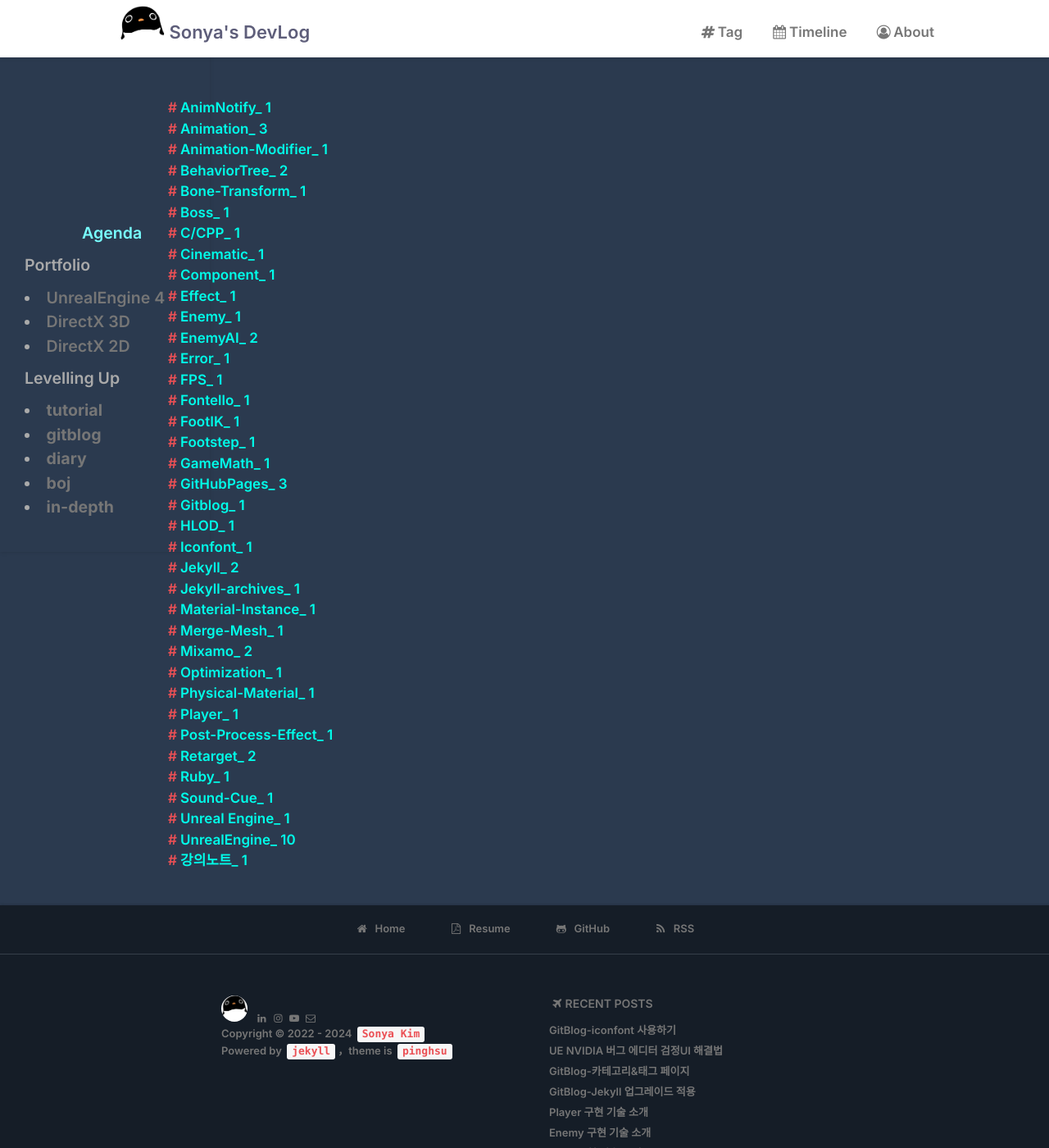
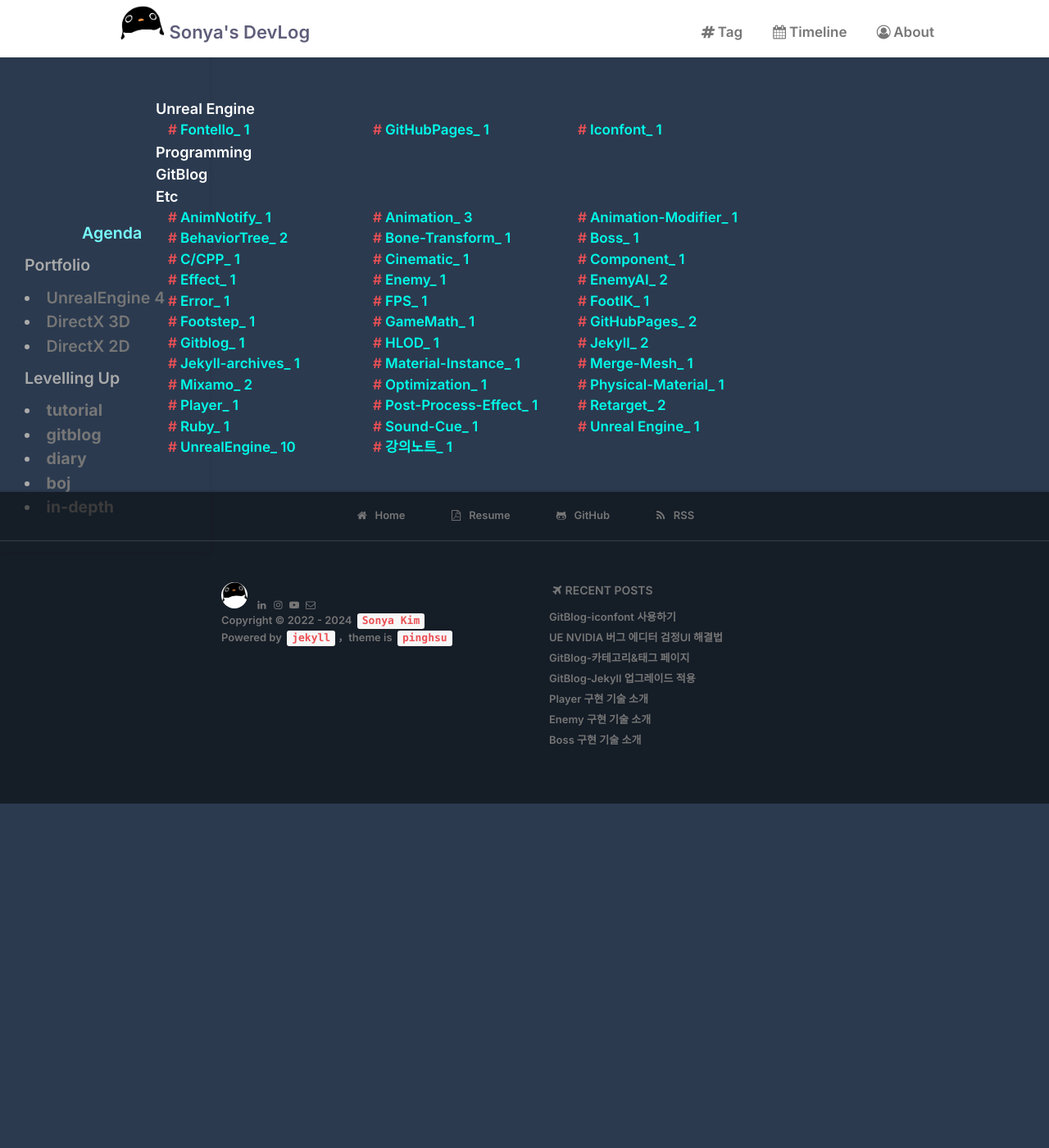
Before and after one commit to ssonsonya/ssonsonya.github.io, a Jekyll site: the page built from tags.html, in a window 1280 px wide and 1400 px high. Shown: the whole window at 82% size. Built offline with Jekyll 4.4.1, drawn with Linux system fonts in a browser that asks for light colours; nearby versions of some CDN libraries; some web fonts are replaced; comment, search, counter and statistics services are not loaded.

Commit message:
[ Archives ] tags listed in grid

```diff
--- a/tags.html
+++ b/tags.html
@@ -4,14 +4,16 @@
 {% assign sortedtags = site.tags | sort %}
 
 <div class="main-content archive-page clearfix">
-    <div class="category-item">
-        <div class="post-lists">
+    <span style="color: #fff; font-size: 1.5em;">Unreal Engine</span>
+    <div class="tag-lists">
         {% for tag in sortedtags %}
         {% assign i = tag[1].size %}
-            <details>
-                <summary>
-                    <div class="category-title">{{ tag[0] }}_ {{ i }}</div>
-                </summary>
+        {% assign curTag = tag[0] | split: "|" %}
+        {% if curTag[0] == "1" %}
+            <div class="category-title">{{ curTag | slice: 1 }}_ {{ i }}</div>
+        {% endif %}
+        {% endfor %}
+
         {% for post in site.posts %}
         {% if post.tag contains tag[0] %}
         <div class="post-list-item">
@@ -26,8 +28,80 @@
         </div>
         {% endif %}
         {% endfor %}
-            </details>
+    </div>
+    <span style="color: #fff; font-size: 1.5em;">Programming</span>
+    <div class="tag-lists">
+        {% for tag in sortedtags %}
+        {% assign i = tag[1].size %}
+        {% assign curTag = tag[0] | split: "|" %}
+        {% if curTag[0] == "2" %}
+            <div class="category-title">{{ curTag | slice: 1 }}_ {{ i }}</div>
+        {% endif %}
+        {% endfor %}
+
+        {% for post in site.posts %}
+        {% if post.tag contains tag[0] %}
+        <div class="post-list-item">
+            <div class="post-list-item-container">
+                <div class="item-label_noThumb">
+                    <div class="item-title"><a href="{{ post.url }}">{{ post.title }}</a></div>
+                    <div class="item-meta clearfix">
+                        <div class="item-meta-date"> {{ post.date | date: "%b %d, %Y" }}</div>
+                    </div>
+                </div>
+            </div>
+        </div>
+        {% endif %}
+        {% endfor %}
+    </div>
+    <span style="color: #fff; font-size: 1.5em;">GitBlog</span>
+    <div class="tag-lists">
+        {% for tag in sortedtags %}
+        {% assign i = tag[1].size %}
+        {% assign curTag = tag[0] | split: "|" %}
+        {% if curTag[0] == "3" %}
+            <div class="category-title">{{ curTag | slice: 1 }}_ {{ i }}</div>
+        {% endif %}
+        {% endfor %}
+
+        {% for post in site.posts %}
+        {% if post.tag contains tag[0] %}
+        <div class="post-list-item">
+            <div class="post-list-item-container">
+                <div class="item-label_noThumb">
+                    <div class="item-title"><a href="{{ post.url }}">{{ post.title }}</a></div>
+                    <div class="item-meta clearfix">
+                        <div class="item-meta-date"> {{ post.date | date: "%b %d, %Y" }}</div>
+                    </div>
+                </div>
+            </div>
+        </div>
+        {% endif %}
+        {% endfor %}
+    </div>
+    <span style="color: #fff; font-size: 1.5em;">Etc</span>
+    <div class="tag-lists">
+        {% for tag in sortedtags %}
+        {% assign i = tag[1].size %}
+        {% assign curTag = tag[0] | split: "|" %}
+            {% if curTag.size < 2 %}
+                <div class="category-title">{{ curTag | slice: 0 }}_ {{ i }}</div>
+            {% endif %}
+        {% endfor %}
+
+        {% for post in site.posts %}
+        {% if post.tag contains tag[0] %}
+        <div class="post-list-item">
+            <div class="post-list-item-container">
+                <div class="item-label_noThumb">
+                    <div class="item-title"><a href="{{ post.url }}">{{ post.title }}</a></div>
+                    <div class="item-meta clearfix">
+                        <div class="item-meta-date"> {{ post.date | date: "%b %d, %Y" }}</div>
+                    </div>
+                </div>
+            </div>
+        </div>
+        {% endif %}
         {% endfor %}
     </div>
 </div>
-</div>
```
Also changed, not shown: _posts/2024-02-02-Gitblog-HowToIconFont.md (+3 -3 lines), style/css/style.min.css. Lines whose indentation alone changed are shown as unchanged.
